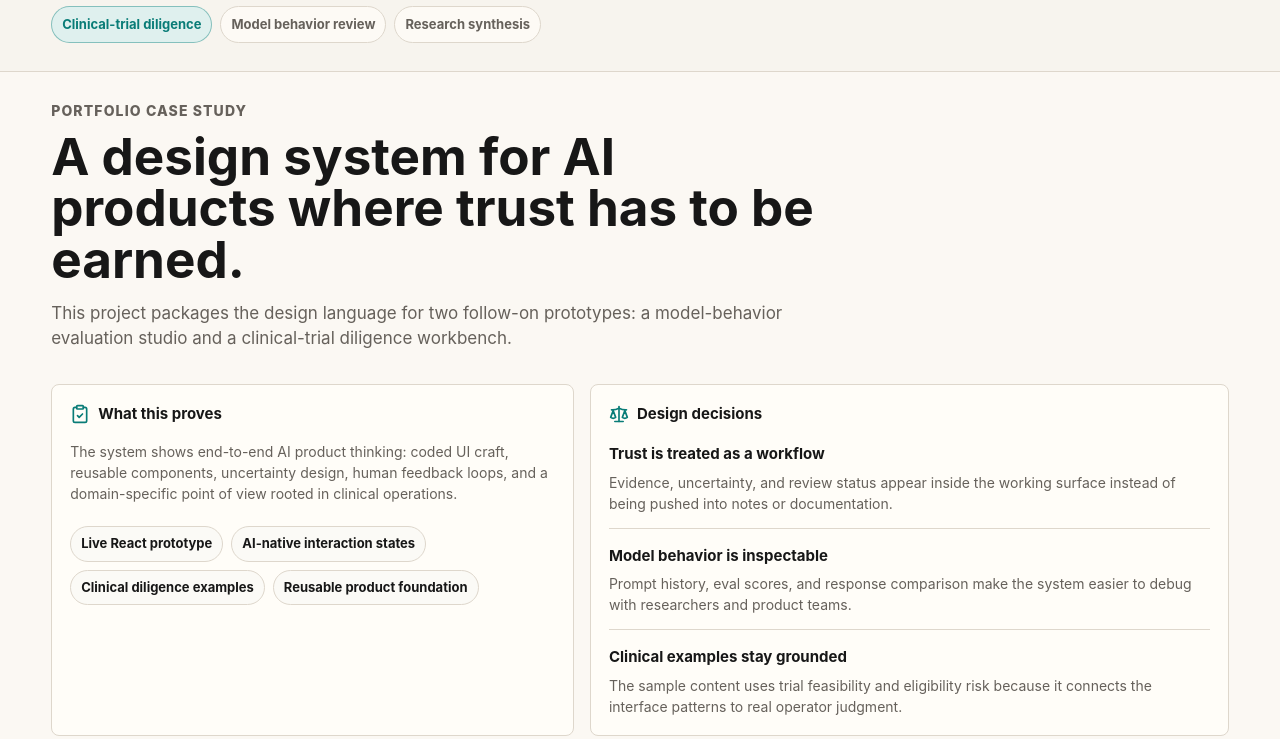
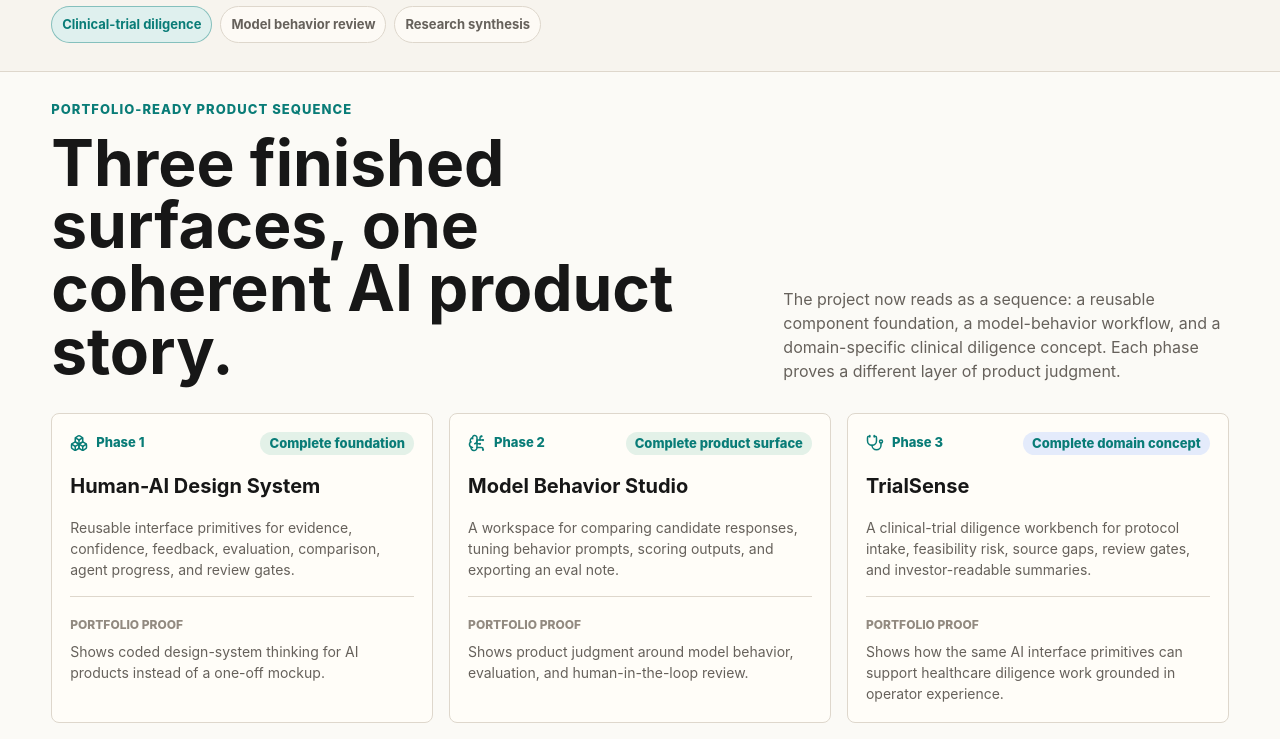
Before and after one commit to katalinawinemixer/human-ai-design-system, a React (Vite) app in the folder frontend/: page / in a window 1280 px wide. Shown: the part 820-1559 px from the top of the page. Built offline with nearby package versions, Linux system fonts and the light colour scheme.

Commit message:
Polish portfolio narrative and TrialSense concept

```diff
--- a/frontend/src/App.css
+++ b/frontend/src/App.css
@@ -3,6 +3,7 @@ main {
 }
 
 .hero-section,
+.portfolio-sequence-section,
 .case-study-section,
 .scenario-section,
 .model-studio-section,
@@ -175,6 +176,107 @@ main {
   padding: clamp(16px, 2.4vw, 26px);
 }
 
+.portfolio-sequence-section {
+  border-top: 1px solid var(--line);
+  border-bottom: 1px solid var(--line);
+  background: #fbfaf6;
+}
+
+.portfolio-sequence-heading {
+  display: grid;
+  grid-template-columns: minmax(0, 0.75fr) minmax(320px, 0.5fr);
+  gap: clamp(24px, 5vw, 72px);
+  align-items: end;
+}
+
+.portfolio-sequence-heading h2 {
+  max-width: 760px;
+  margin-top: 12px;
+  color: var(--ink);
+  font-size: clamp(34px, 5vw, 76px);
+  line-height: 0.98;
+}
+
+.portfolio-sequence-heading > p {
+  color: var(--muted);
+  font-size: 16px;
+}
+
+.sequence-grid {
+  display: grid;
+  grid-template-columns: repeat(3, minmax(0, 1fr));
+  gap: 16px;
+  margin-top: 30px;
+}
+
+.sequence-card {
+  display: grid;
+  align-content: start;
+  gap: 16px;
+  border: 1px solid var(--line);
+  border-radius: var(--radius);
+  padding: 18px;
+  background: var(--surface);
+}
+
+.sequence-card-topline {
+  display: flex;
+  align-items: center;
+  justify-content: space-between;
+  gap: 12px;
+}
+
+.sequence-card-topline > span {
+  display: inline-flex;
+  align-items: center;
+  gap: 8px;
+  color: var(--teal);
+  font-size: 13px;
+  font-weight: 800;
+}
+
+.sequence-card h3 {
+  color: var(--ink);
+  font-size: 20px;
+}
+
+.sequence-card p,
+.sequence-proof p {
+  color: var(--muted);
+  font-size: 14px;
+}
+
+.sequence-proof {
+  border-top: 1px solid var(--line);
+  padding-top: 14px;
+}
+
+.sequence-proof strong {
+  color: var(--subtle);
+  font-size: 12px;
+  font-weight: 800;
+  text-transform: uppercase;
+}
+
+.sequence-proof p {
+  margin-top: 6px;
+}
+
+.sequence-link {
+  width: max-content;
+  display: inline-flex;
+  align-items: center;
+  gap: 8px;
+  margin-top: 18px;
+  border: 1px solid rgba(9, 124, 119, 0.38);
+  border-radius: var(--radius);
+  padding: 10px 12px;
+  color: var(--teal);
+  background: var(--teal-soft);
+  font-size: 14px;
+  font-weight: 760;
+}
+
 .surface-toolbar,
 .citation-topline,
 .score-row,
@@ -1028,6 +1130,46 @@ main {
   gap: 16px;
 }
 
+.trialsense-topline {
+  display: flex;
+  justify-content: space-between;
+  gap: 10px;
+}
+
+.trialsense-product-brief {
+  display: grid;
+  gap: 16px;
+  border: 1px solid var(--line);
+  border-radius: var(--radius);
+  margin-top: 32px;
+  padding: 16px;
+  background: var(--surface);
+}
+
+.product-brief-grid {
+  display: grid;
+  grid-template-columns: repeat(3, minmax(0, 1fr));
+  gap: 14px;
+}
+
+.product-brief-card {
+  border-left: 3px solid var(--teal);
+  padding-left: 12px;
+}
+
+.product-brief-card span {
+  color: var(--subtle);
+  font-size: 12px;
+  font-weight: 800;
+  text-transform: uppercase;
+}
+
+.product-brief-card p {
+  margin-top: 6px;
+  color: var(--muted);
+  font-size: 14px;
+}
+
 .trial-review-grid {
   display: grid;
   grid-template-columns: repeat(2, minmax(0, 1fr));
@@ -1435,6 +1577,7 @@ main {
 
 @media (max-width: 1100px) {
   .hero-grid,
+  .portfolio-sequence-heading,
   .surface-grid,
   .case-study-grid,
   .scenario-grid,
@@ -1446,6 +1589,7 @@ main {
   }
 
   .reuse-grid,
+  .sequence-grid,
   .studio-lower-grid,
   .studio-footer-grid,
   .trial-review-grid,
@@ -1479,11 +1623,13 @@ main {
 
   .hero-grid,
   .reuse-grid,
+  .sequence-grid,
   .studio-lower-grid,
   .studio-footer-grid,
   .trial-review-grid,
   .trial-evidence-layout,
   .trial-risk-grid,
+  .product-brief-grid,
   .summary-rows,
   .scenario-grid,
   .spec-grid,
--- a/frontend/src/App.tsx
+++ b/frontend/src/App.tsx
@@ -4,6 +4,7 @@ import { ComponentsSection } from './sections/ComponentsSection'
 import { HeroSection } from './sections/HeroSection'
 import { InventorySection } from './sections/InventorySection'
 import { ModelBehaviorStudioSection } from './sections/ModelBehaviorStudioSection'
+import { PortfolioSequenceSection } from './sections/PortfolioSequenceSection'
 import { PrinciplesSection } from './sections/PrinciplesSection'
 import { ScenarioLibrarySection } from './sections/ScenarioLibrarySection'
 import { SpecificationsSection } from './sections/SpecificationsSection'
@@ -13,6 +14,7 @@ function App() {
   return (
     <main>
       <HeroSection />
+      <PortfolioSequenceSection />
       <CaseStudySection />
       <ScenarioLibrarySection />
       <ModelBehaviorStudioSection />
--- a/frontend/src/data/designSystemContent.ts
+++ b/frontend/src/data/designSystemContent.ts
@@ -67,6 +67,33 @@ export const reuseMap = [
     'Review clinical-trial source material for feasibility, evidence gaps, and investor-relevant operational risk.',
     'Citation cards, confidence meter, human review banner, agent timeline',
   ],
+] as const
+
+export const portfolioSequence = [
+  {
+    phase: 'Phase 1',
+    title: 'Human-AI Design System',
+    status: 'Complete foundation',
+    body: 'Reusable interface primitives for evidence, confidence, feedback, evaluation, comparison, agent progress, and review gates.',
+    proof:
+      'Shows coded design-system thinking for AI products instead of a one-off mockup.',
+  },
+  {
+    phase: 'Phase 2',
+    title: 'Model Behavior Studio',
+    status: 'Complete product surface',
+    body: 'A workspace for comparing candidate responses, tuning behavior prompts, scoring outputs, and exporting an eval note.',
+    proof:
+      'Shows product judgment around model behavior, evaluation, and human-in-the-loop review.',
+  },
+  {
+    phase: 'Phase 3',
+    title: 'TrialSense',
+    status: 'Complete domain concept',
+    body: 'A clinical-trial diligence workbench for protocol intake, feasibility risk, source gaps, review gates, and investor-readable summaries.',
+    proof:
+      'Shows how the same AI interface primitives can support healthcare diligence work grounded in operator experience.',
+  },
 ] as const
 
 export { scenarioFixtures as scenarioLibrary } from './scenarioFixtures'
--- a/frontend/src/data/trialSenseContent.ts
+++ b/frontend/src/data/trialSenseContent.ts
@@ -18,6 +18,21 @@ export type TrialSenseCase = {
   sourcePacket: readonly (readonly [string, string, string, 'evidence' | 'warn'])[]
   summaryRows: readonly (readonly [string, string])[]
 }
+
+export const trialSenseProductBrief = [
+  [
+    'Primary user',
+    'Clinical operations, diligence, or venture teams reviewing whether a trial story is supported by the underlying protocol and feasibility evidence.',
+  ],
+  [
+    'Core job',
+    'Turn trial source material into a cautious, reviewable risk read before unsupported claims become investor-facing language.',
+  ],
+  [
+    'Operator edge',
+    'The product treats eligibility criteria, site assumptions, monitoring burden, and governance gaps as real workflow constraints rather than generic AI summary fodder.',
+  ],
+] as const
 
 export const trialSenseCases = [
   {
--- a/frontend/src/sections/CaseStudySection.tsx
+++ b/frontend/src/sections/CaseStudySection.tsx
@@ -9,7 +9,7 @@ export function CaseStudySection() {
       <SectionHeader
         eyebrow="Portfolio case study"
         title="A design system for AI products where trust has to be earned."
-        body="This project packages the design language for two follow-on prototypes: a model-behavior evaluation studio and a clinical-trial diligence workbench."
+        body="This project packages three connected surfaces: a reusable AI design system, a model-behavior evaluation studio, and a clinical-trial diligence workbench."
       />
 
       <div className="case-study-grid">
@@ -52,7 +52,7 @@ export function CaseStudySection() {
           <article className="reuse-card" key={title}>
             <div>
               <SignalBadge tone={title === 'TrialSense' ? 'evidence' : 'good'}>
-                Next prototype
+                Product surface
               </SignalBadge>
               <h3>{title}</h3>
               <p>{body}</p>
--- a/frontend/src/sections/HeroSection.tsx
+++ b/frontend/src/sections/HeroSection.tsx
@@ -23,6 +23,9 @@ export function HeroSection() {
         <div className="topbar-links">
           <a href="#case-study">
             Case study <ChevronRight size={16} />
+          </a>
+          <a href="#portfolio-sequence">
+            Sequence <ChevronRight size={16} />
           </a>
           <a href="#scenarios">
             Scenarios <ChevronRight size={16} />
@@ -55,8 +58,8 @@ export function HeroSection() {
             the foundation for future AI product prototypes.
           </p>
           <div className="hero-actions">
-            <a className="primary-action" href="#components">
-              View system <ArrowRight size={16} />
+            <a className="primary-action" href="#portfolio-sequence">
+              View sequence <ArrowRight size={16} />
             </a>
             <a className="secondary-action" href="#case-study">
               Portfolio story
--- /dev/null
+++ b/frontend/src/sections/PortfolioSequenceSection.tsx
@@ -0,0 +1,53 @@
+import { ArrowRight, Boxes, BrainCircuit, Stethoscope } from 'lucide-react'
+import { SignalBadge } from '../components/SignalBadge'
+import { portfolioSequence } from '../data/designSystemContent'
+
+const sequenceIcons = [Boxes, BrainCircuit, Stethoscope] as const
+
+export function PortfolioSequenceSection() {
+  return (
+    <section className="portfolio-sequence-section" id="portfolio-sequence">
+      <div className="portfolio-sequence-heading">
+        <div>
+          <p className="eyebrow">Portfolio-ready product sequence</p>
+          <h2>Three finished surfaces, one coherent AI product story.</h2>
+        </div>
+        <p>
+          The project now reads as a sequence: a reusable component foundation,
+          a model-behavior workflow, and a domain-specific clinical diligence
+          concept. Each phase proves a different layer of product judgment.
+        </p>
+      </div>
+
+      <div className="sequence-grid">
+        {portfolioSequence.map((item, index) => {
+          const Icon = sequenceIcons[index]
+
+          return (
+            <article className="sequence-card" key={item.title}>
+              <div className="sequence-card-topline">
+                <span>
+                  <Icon size={18} />
+                  {item.phase}
+                </span>
+                <SignalBadge tone={index === 2 ? 'evidence' : 'good'}>
+                  {item.status}
+                </SignalBadge>
+              </div>
+              <h3>{item.title}</h3>
+              <p>{item.body}</p>
+              <div className="sequence-proof">
+                <strong>Portfolio proof</strong>
+                <p>{item.proof}</p>
+              </div>
+            </article>
+          )
+        })}
+      </div>
+
+      <a className="sequence-link" href="#trialsense">
+        See the domain product concept <ArrowRight size={16} />
+      </a>
+    </section>
+  )
+}
--- a/frontend/src/sections/TrialSenseSection.tsx
+++ b/frontend/src/sections/TrialSenseSection.tsx
@@ -6,6 +6,7 @@ import {
   FileText,
   HelpCircle,
   LibraryBig,
+  Target,
   Stethoscope,
 } from 'lucide-react'
 import { AgentTimeline } from '../components/AgentTimeline'
@@ -14,7 +15,10 @@ import { ConfidenceMeter } from '../components/ConfidenceMeter'
 import { ReviewBanner } from '../components/ReviewBanner'
 import { SectionHeader } from '../components/SectionHeader'
 import { SignalBadge } from '../components/SignalBadge'
-import { trialSenseCases } from '../data/trialSenseContent'
+import {
+  trialSenseCases,
+  trialSenseProductBrief,
+} from '../data/trialSenseContent'
 
 export function TrialSenseSection() {
   const [activeCaseIndex, setActiveCaseIndex] = useState(0)
@@ -71,6 +75,21 @@ export function TrialSenseSection() {
         title="TrialSense turns source-grounded primitives into a diligence workbench."
         body="The first TrialSense surface reviews protocol text for feasibility risk, missing context, eligibility pressure, and investor-ready diligence language."
       />
+
+      <div className="trialsense-product-brief">
+        <div className="studio-panel-heading">
+          <Target size={18} />
+          <strong>Standalone product concept</strong>
+        </div>
+        <div className="product-brief-grid">
+          {trialSenseProductBrief.map(([label, body]) => (
+            <article className="product-brief-card" key={label}>
+              <span>{label}</span>
+              <p>{body}</p>
+            </article>
+          ))}
+        </div>
+      </div>
 
       <div className="trialsense-shell">
         <div className="trial-intake-panel">
```
Also changed, not shown: 9 other files (tests, documents, lock files or other folders).
